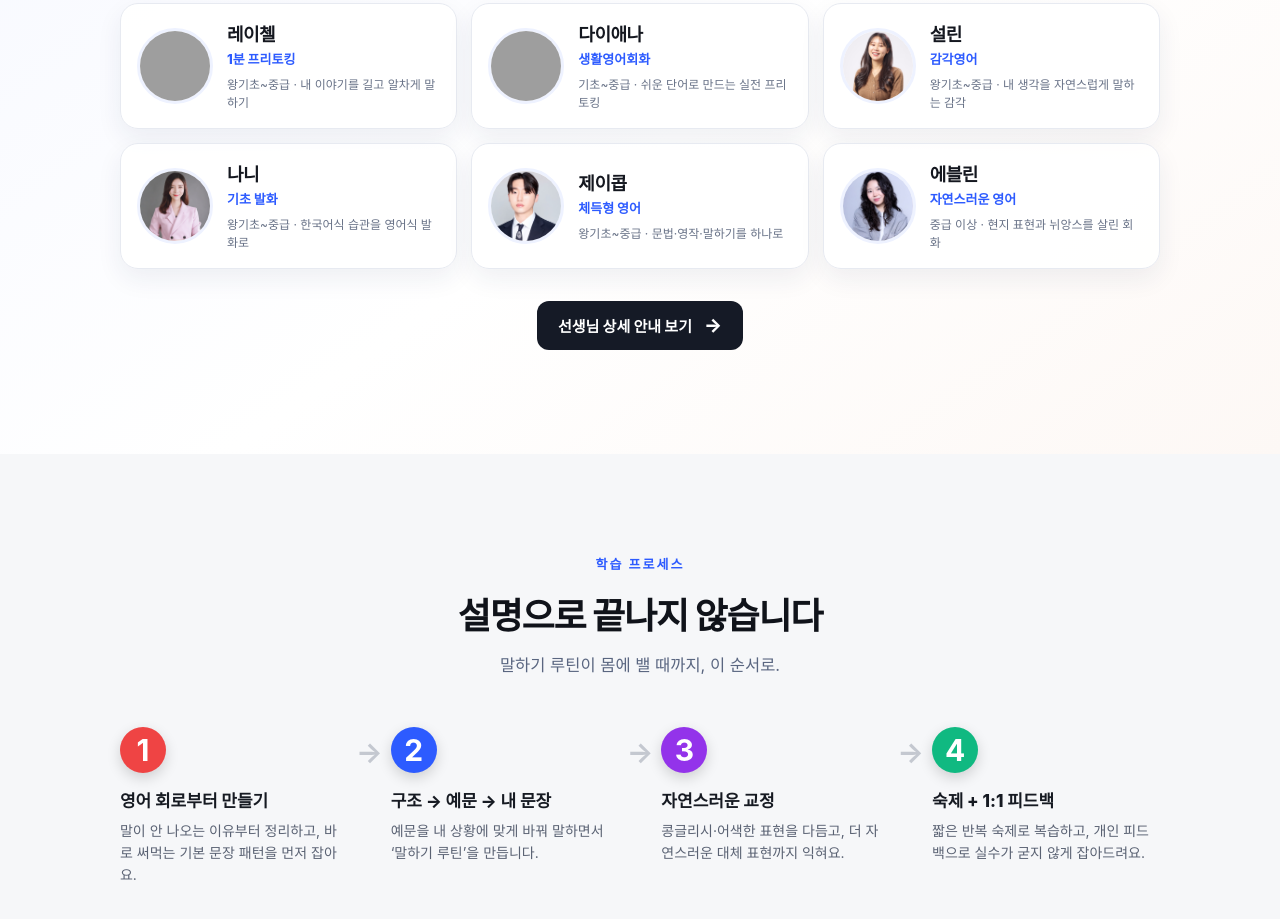
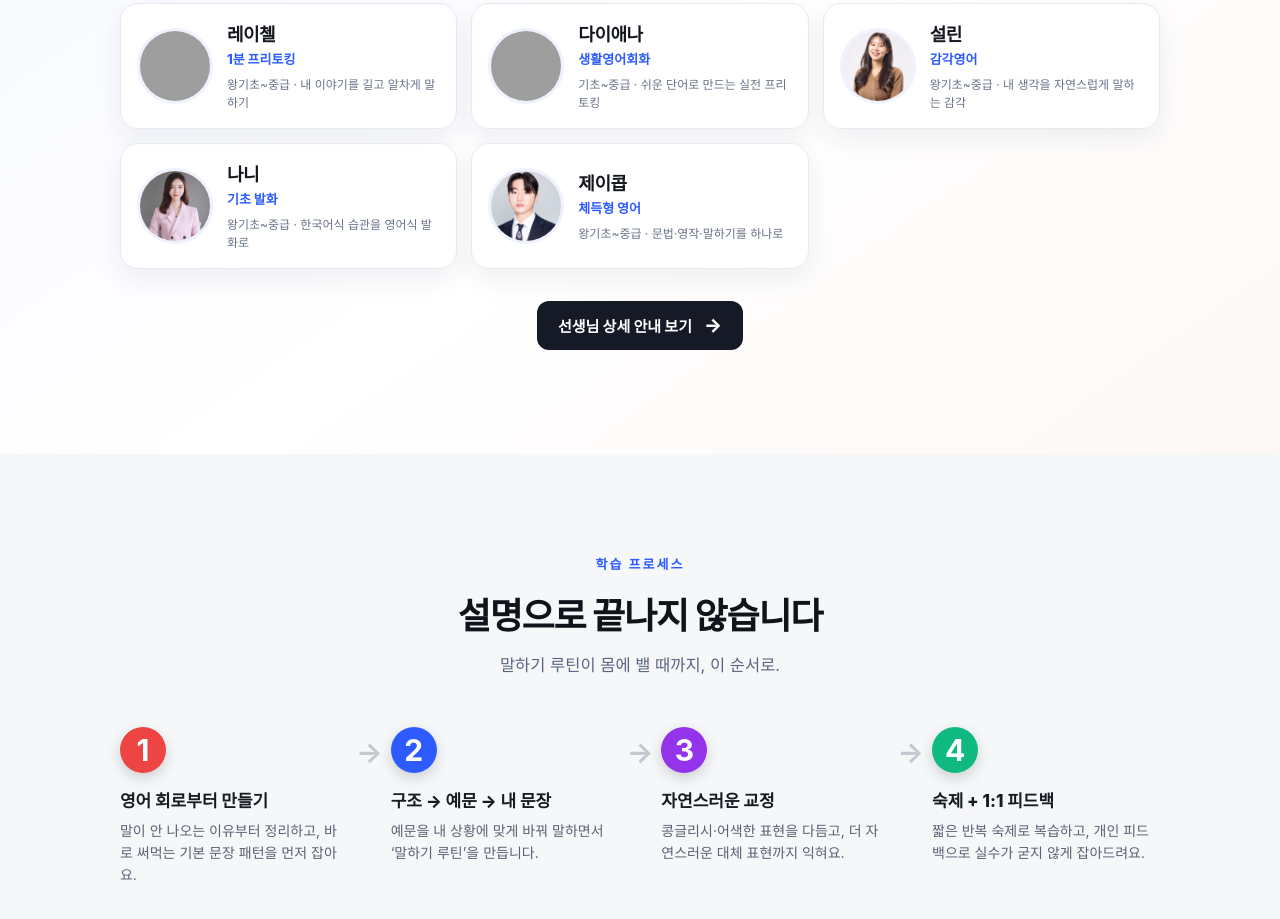
Before and after one commit to busanthebox-coder/thebox, a plain HTML site: page first/academy.html in a window 1280 px wide. Shown: the part 4184-5103 px from the top of the page. Drawn offline with Linux system fonts and the light colour scheme; grey boxes are pictures that could not be loaded; a web font is replaced by a local one.

Commit message:
Remove Evelyn from the public academy roster

```diff
--- a/first/academy.html
+++ b/first/academy.html
@@ -257,7 +257,6 @@
       <article class="teacher-preview__card"><img src="images/academy/teachers/sullin.jpg" alt="설린 선생님"><div><strong>설린</strong><span>감각영어</span><p>왕기초~중급 · 내 생각을 자연스럽게 말하는 감각</p></div></article>
       <article class="teacher-preview__card"><img src="images/academy/teachers/nani.jpg" alt="나니 선생님"><div><strong>나니</strong><span>기초 발화</span><p>왕기초~중급 · 한국어식 습관을 영어식 발화로</p></div></article>
       <article class="teacher-preview__card"><img src="images/academy/teachers/jacob.jpg" alt="제이콥 선생님"><div><strong>제이콥</strong><span>체득형 영어</span><p>왕기초~중급 · 문법·영작·말하기를 하나로</p></div></article>
-      <article class="teacher-preview__card"><img src="images/academy/teachers/evelyn.jpg" alt="에블린 선생님"><div><strong>에블린</strong><span>자연스러운 영어</span><p>중급 이상 · 현지 표현과 뉘앙스를 살린 회화</p></div></article>
     </div>
     <a class="teacher-preview__cta" href="https://busanthebox-coder.github.io/academy-guide/?page=teachers">선생님 상세 안내 보기 <span>→</span></a>
   </div>
```
